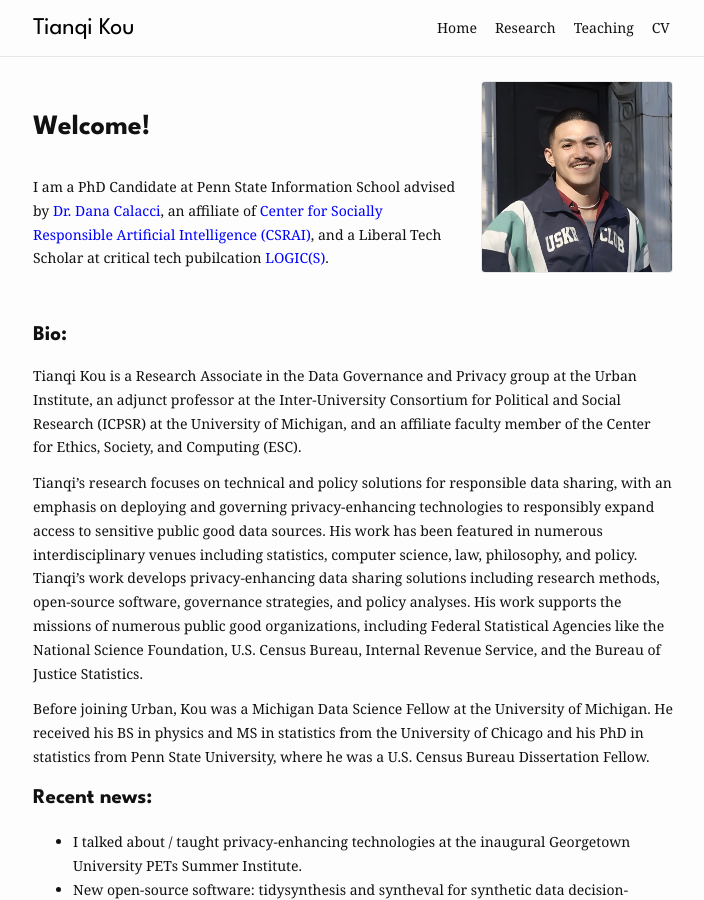
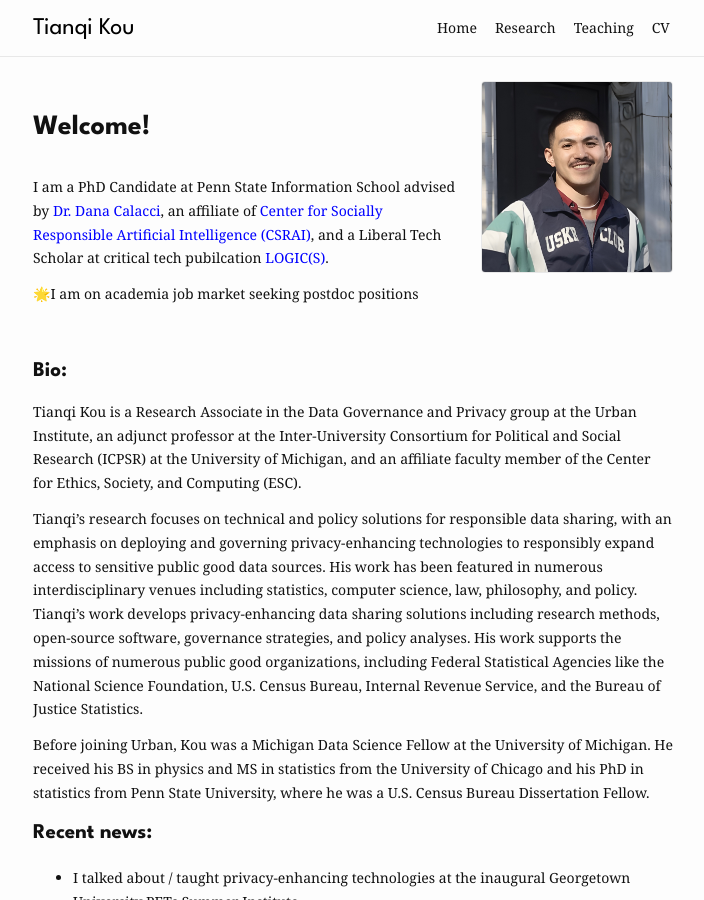
Before and after one commit to koutianqi/koutianqi.github.io, a Jekyll site: the page built from index.markdown, in a window 1280 px wide and 900 px high. Shown: the whole window, without its empty margins (287-991 px from the left). Built offline with Jekyll 4.4.1, drawn with Linux system fonts in a browser that asks for light colours.

Commit message:
Update index.markdown

```diff
--- a/index.markdown
+++ b/index.markdown
@@ -8,6 +8,8 @@ title: "Tianqi Kou"
 # Welcome!
 
 I am a PhD Candidate at Penn State Information School advised by [<span style="color:blue">Dr. Dana Calacci</span>](https://www.dcalacci.net), an affiliate of [<span style="color:blue">Center for Socially Responsible Artificial Intelligence (CSRAI)</span>](https://csrai.psu.edu), and a Liberal Tech Scholar at critical tech pubilcation [<span style="color:blue">LOGIC(S)</span>](https://logicmag.io).
+
+🌟I am on academia job market seeking postdoc positions
   </div>
   <img class="headshot" src="{{ "/assets/img/headshot_crop.jpg" | relative_url }}" alt="Headshot" />
 </div>
@@ -16,6 +18,7 @@ I am a PhD Candidate at Penn State Information School advised by [<span style="c
 <div style="clear: both; height: 16px;"></div>
 
 ## Bio:
+
 
 Tianqi Kou is a Research Associate in the Data Governance and Privacy group at the Urban Institute, an adjunct professor at the Inter-University Consortium for Political and Social Research (ICPSR) at the University of Michigan, and an affiliate faculty member of the Center for Ethics, Society, and Computing (ESC).
 
```
